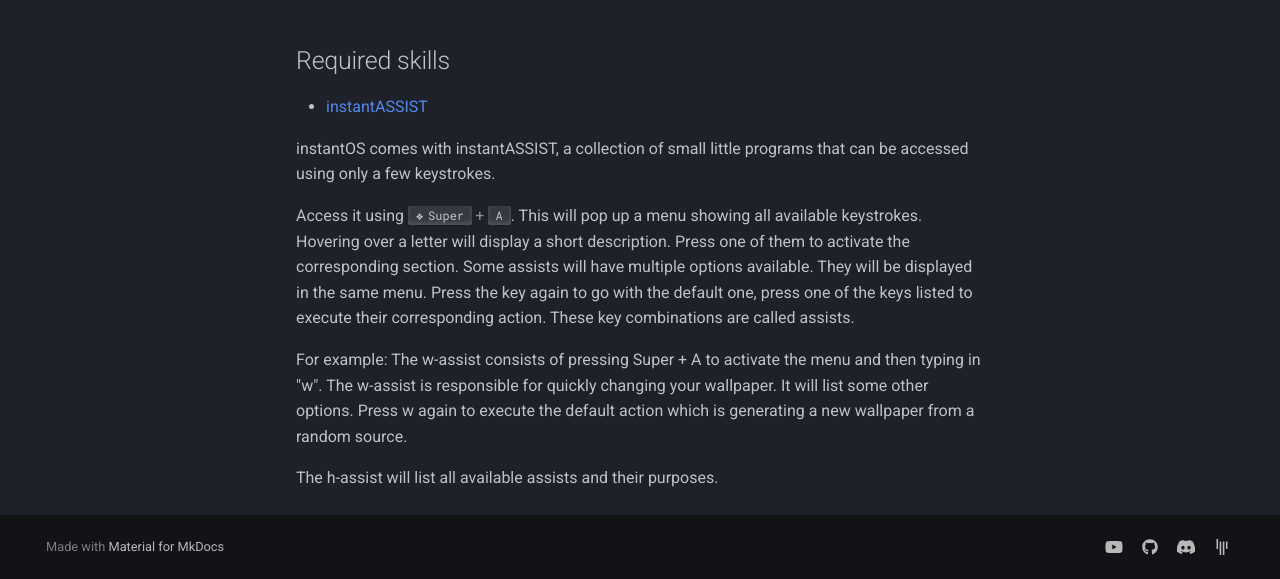
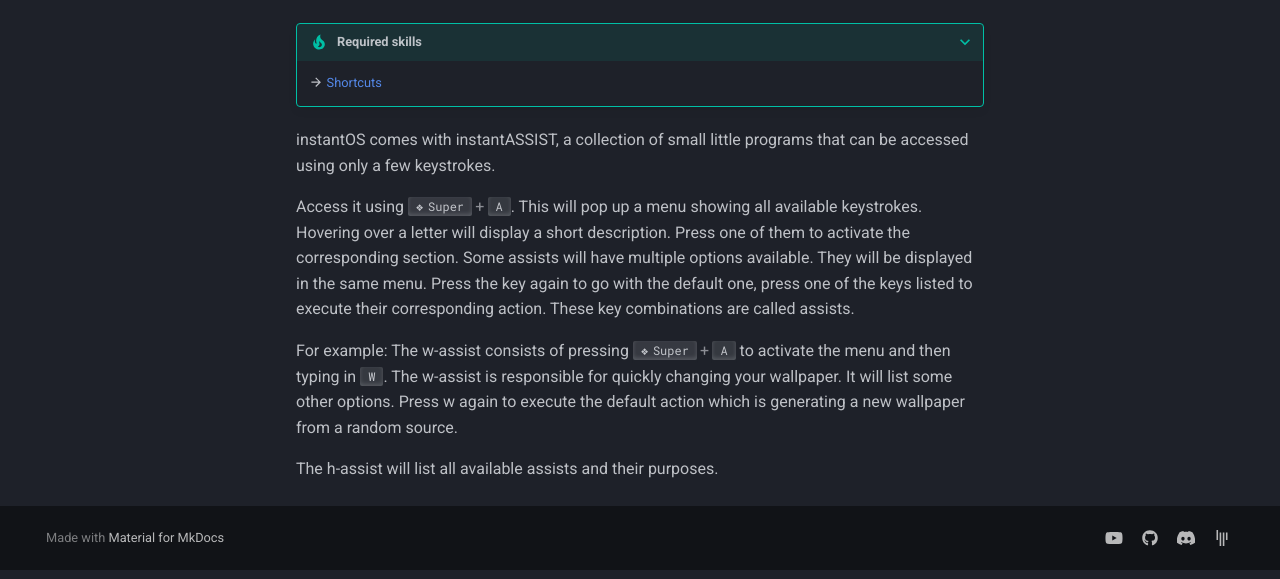
Before and after one commit to instantOS/docs, an MkDocs documentation site: the page built from docs/instantassist.md, in a window 1280 px wide and 900 px high, scrolled down 611 px, cut to the strip 321-900 px from the top of the window. Built offline with MkDocs 1.6.1 and Material for MkDocs 9.7.7, drawn with Linux system fonts in a browser that asks for light colours; some of the changed text lies outside the part shown.

```diff
--- a/docs/instantassist.md
+++ b/docs/instantassist.md
@@ -4,11 +4,9 @@
     <iframe width="100%" height="700px" src="https://www.youtube.com/embed/3zBLEHHdMmQ" frameborder="10" allow="accelerometer; autoplay; encrypted-media; gyroscope; picture-in-picture" allowfullscreen></iframe>
 </div>
 
-## Required skills
 
-<ul class="actions">
-    <li><a href="https://instantos.io/youtube/shortcuts" class="button special icon fa-youtube">instantASSIST</a></li>
-</ul>
+???+ tip "Required skills"
+    :material-arrow-right: [Shortcuts](shortcuts.md)
 
 instantOS comes with instantASSIST, a collection of small little programs that
 can be accessed using only a few keystrokes.
@@ -22,8 +20,8 @@ same menu. Press the key again to go with the default one, press one of the
 keys listed to execute their corresponding action.  These key combinations are
 called assists.
 
-For example: The w-assist consists of pressing Super + A to activate the menu
-and then typing in "w".  The w-assist is responsible for quickly changing your
+For example: The w-assist consists of pressing ++super+a++ to activate the menu
+and then typing in ++w++.  The w-assist is responsible for quickly changing your
 wallpaper. It will list some other options. Press w again to execute the
 default action which is generating a new wallpaper from a random source.
 
--- a/mkdocs.yml
+++ b/mkdocs.yml
@@ -21,6 +21,12 @@ markdown_extensions:
   - toc:
           permalink: true
   - pymdownx.keys
+  - admonition
+  - pymdownx.details
+  - pymdownx.superfences
+  - pymdownx.emoji:
+      emoji_index: !!python/name:materialx.emoji.twemoji
+      emoji_generator: !!python/name:materialx.emoji.to_svg
 
 extra:
   social:
@@ -56,7 +62,7 @@ nav:
     - Sticky windows: sticky.md
   - Power-User Features:
     - instantASSIST: instantassist.md
-    - quickmenu: quickmenu.md
-    - visibility options: visibility.md
-    - customizing: customize.md
-    - terminal: terminal.md
+    - Quickmenu: quickmenu.md
+    - Visibility options: visibility.md
+    - Customizing: customize.md
+    - Terminal: terminal.md
```
Also changed, not shown: docs/index.md (line endings or trailing spaces).
